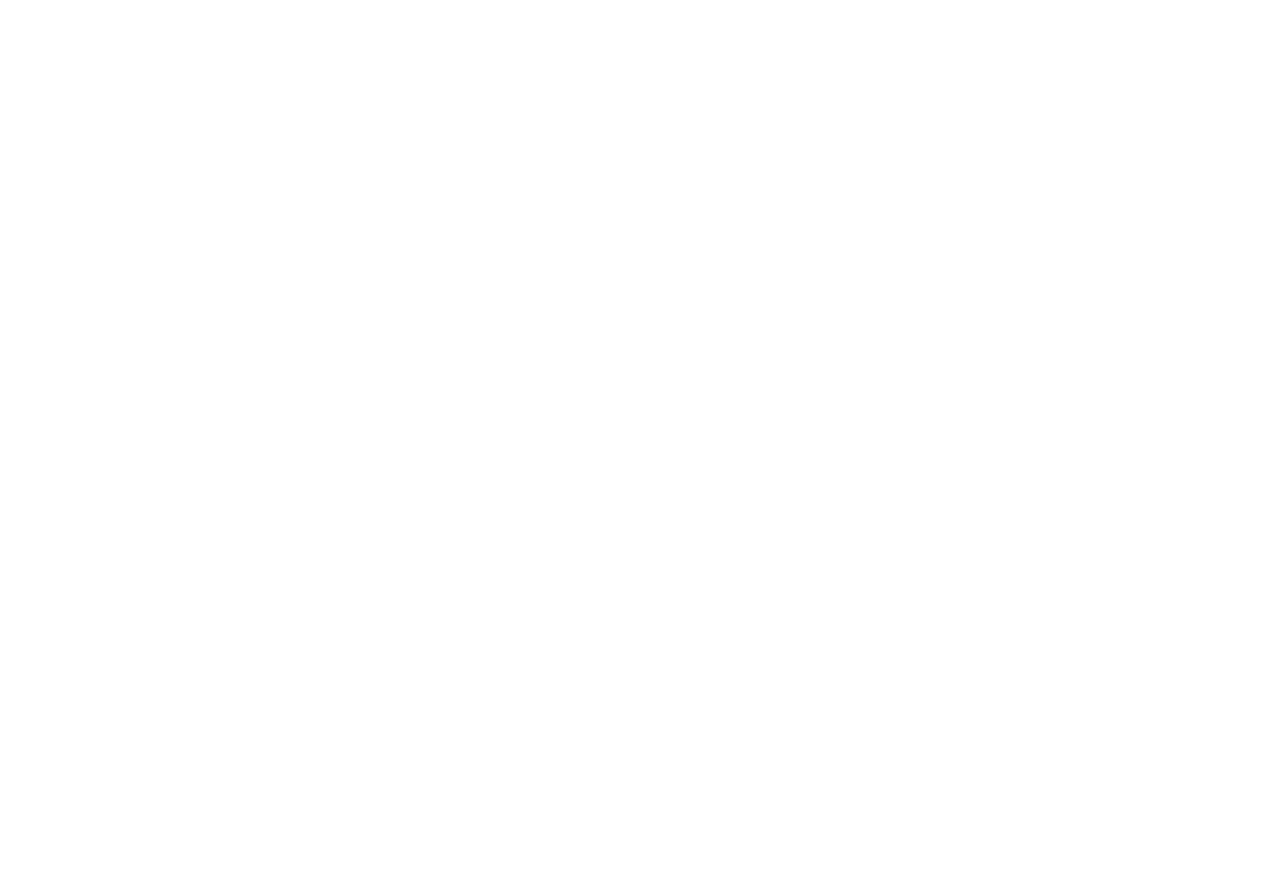
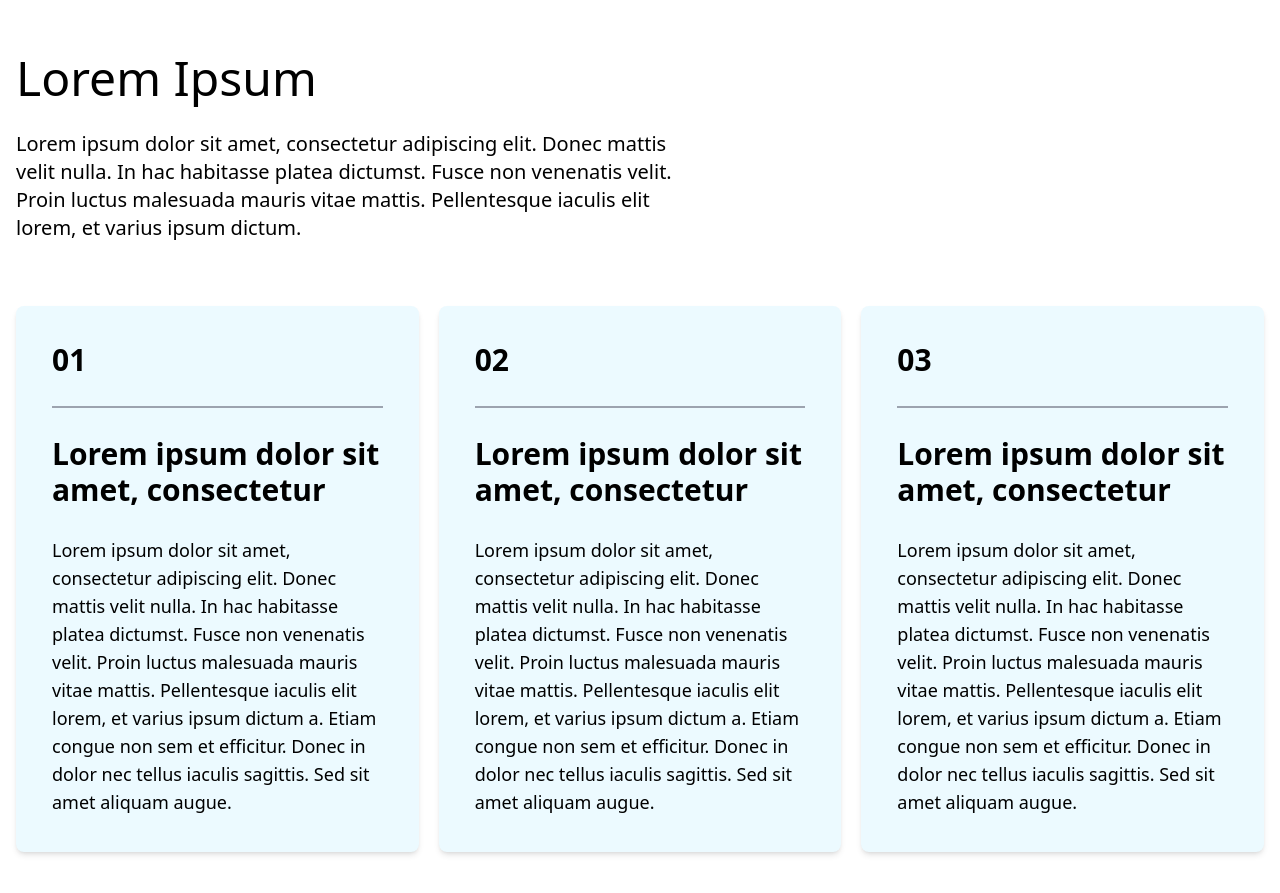
Before and after one commit to hafizn07/frontend-assessment-nextjs, a Next.js app: page / in a window 1280 px wide. Shown: the part 3740-4633 px from the top of the page. Before the commit the page ends 3654 px from the top, so only its background shows below. Built offline with nearby package versions, Linux system fonts and the light colour scheme.

Commit message:
feat: Add Service Section

```diff
--- a/app/page.tsx
+++ b/app/page.tsx
@@ -1,5 +1,6 @@
 import FacilitiesSection from "@/components/FacilitiesSection";
 import Hero from "@/components/Hero";
+import ServiceSection from "@/components/ServiceSection";
 import StatsSection from "@/components/StatsSection";
 import VideoSection from "@/components/VideoSection";
 
@@ -10,6 +11,7 @@
       <VideoSection />
       <FacilitiesSection />
       <StatsSection />
+      <ServiceSection />
     </>
   );
 }
--- /dev/null
+++ b/components/ServiceSection.tsx
@@ -0,0 +1,53 @@
+import { SERVICE_DATA } from "@/constants";
+
+const Card = ({
+  number,
+  title,
+  description,
+}: {
+  number: string;
+  title: string;
+  description: string;
+}) => {
+  return (
+    <div className="bg-[#ECFAFF] p-5 md:p-9 rounded-lg shadow-md transition-colors duration-300 hover:bg-[#002A3A] hover:text-white">
+      <div className="flex flex-col gap-3 md:gap-5">
+        <h3 className="text-2xl md:text-3xl font-bold">{number}</h3>
+        <hr className="my-2 border-t-2 border-gray-400" />
+        <h4 className="text-2xl md:text-3xl font-semibold">{title}</h4>
+        <p className="text-base md:text-lg mt-2">{description}</p>
+      </div>
+    </div>
+  );
+};
+
+const ServiceSection = () => {
+  return (
+    <section className="mx-auto max-w-[1440px] my-[60px] sm:my-[100px] px-4 py-10">
+      <div className="max-w-2xl mb-16">
+        <h2 className="text-5xl text-left mb-7 max-w-xl">Lorem Ipsum</h2>
+        <p className="text-xl">
+          Lorem ipsum dolor sit amet, consectetur adipiscing elit. Donec mattis
+          velit nulla. In hac habitasse platea dictumst. Fusce non venenatis
+          velit. Proin luctus malesuada mauris vitae mattis. Pellentesque
+          iaculis elit lorem, et varius ipsum dictum.
+        </p>
+      </div>
+
+      <div className="column-1 sm:columns-3 gap-5">
+        <div className="space-y-6">
+          {SERVICE_DATA.map((service) => (
+            <Card
+              key={service.id}
+              number={`0${service.id}`}
+              title={service.title}
+              description={service.description}
+            />
+          ))}
+        </div>
+      </div>
+    </section>
+  );
+};
+
+export default ServiceSection;
--- a/constants/index.ts
+++ b/constants/index.ts
@@ -10,7 +10,7 @@
   { href: "/", key: "insights", label: "Insights" },
 ];
 
-//FACILITIES
+// FACILITIES
 export const FACILITIES_DATA: Facility[] = [
   {
     id: 2,
@@ -42,10 +42,32 @@
   },
 ];
 
-//STATS
+// STATS
 export const STATS = [
   { id: 1, label: "Years of Success", value: 8, hasPlus: false },
   { id: 2, label: "Members", value: 200, hasPlus: true },
   { id: 3, label: "All Over The USA", value: 155, hasPlus: true },
   { id: 4, label: "Satisfied Clients", value: 200000, hasPlus: false },
 ];
+
+// SERVICES
+export const SERVICE_DATA = [
+  {
+    id: 1,
+    title: "Lorem ipsum dolor sit amet, consectetur",
+    description:
+      "Lorem ipsum dolor sit amet, consectetur adipiscing elit. Donec mattis velit nulla. In hac habitasse platea dictumst. Fusce non venenatis velit. Proin luctus malesuada mauris vitae mattis. Pellentesque iaculis elit lorem, et varius ipsum dictum a. Etiam congue non sem et efficitur. Donec in dolor nec tellus iaculis sagittis. Sed sit amet aliquam augue.",
+  },
+  {
+    id: 2,
+    title: "Lorem ipsum dolor sit amet, consectetur",
+    description:
+      "Lorem ipsum dolor sit amet, consectetur adipiscing elit. Donec mattis velit nulla. In hac habitasse platea dictumst. Fusce non venenatis velit. Proin luctus malesuada mauris vitae mattis. Pellentesque iaculis elit lorem, et varius ipsum dictum a. Etiam congue non sem et efficitur. Donec in dolor nec tellus iaculis sagittis. Sed sit amet aliquam augue.",
+  },
+  {
+    id: 3,
+    title: "Lorem ipsum dolor sit amet, consectetur",
+    description:
+      "Lorem ipsum dolor sit amet, consectetur adipiscing elit. Donec mattis velit nulla. In hac habitasse platea dictumst. Fusce non venenatis velit. Proin luctus malesuada mauris vitae mattis. Pellentesque iaculis elit lorem, et varius ipsum dictum a. Etiam congue non sem et efficitur. Donec in dolor nec tellus iaculis sagittis. Sed sit amet aliquam augue.",
+  },
+];
```
